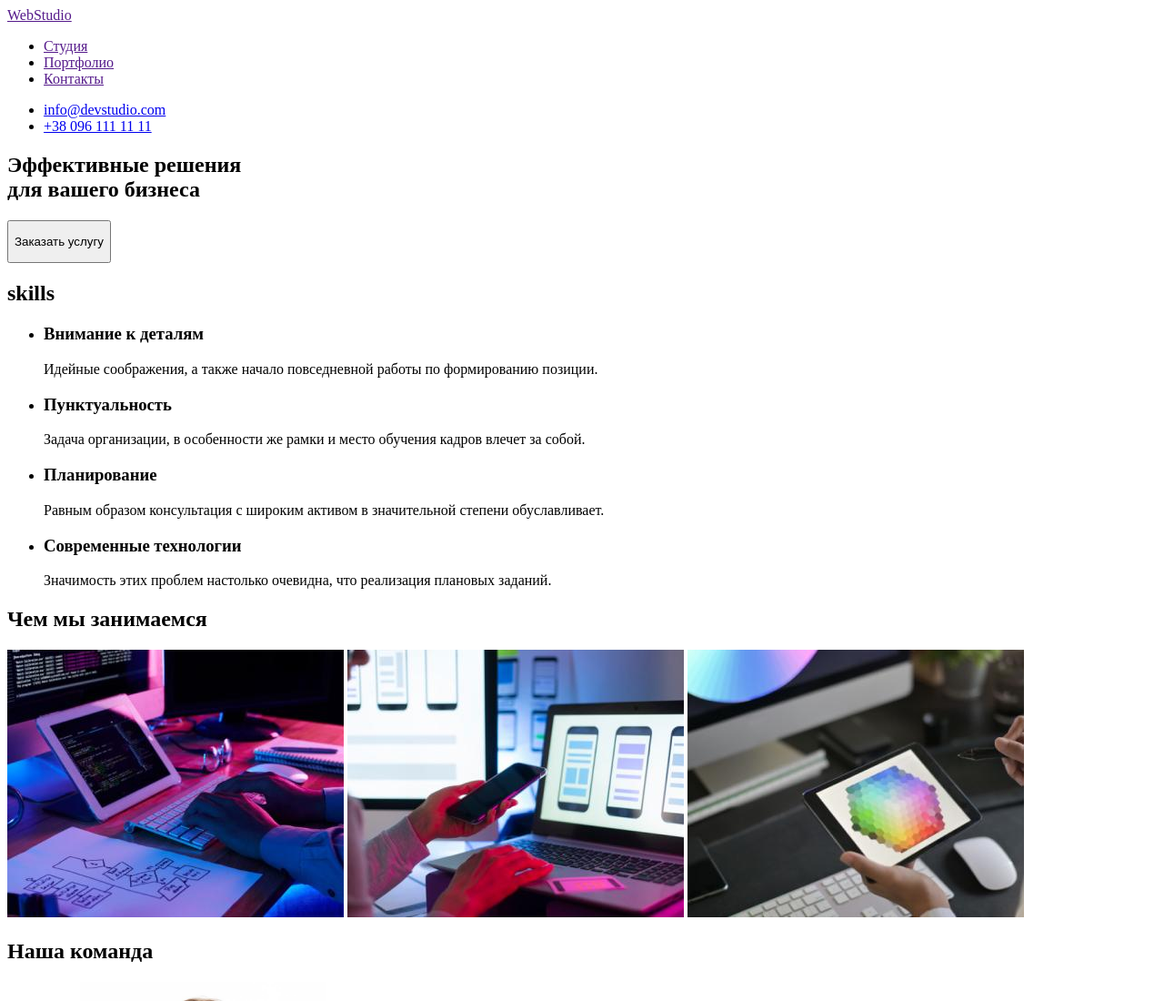
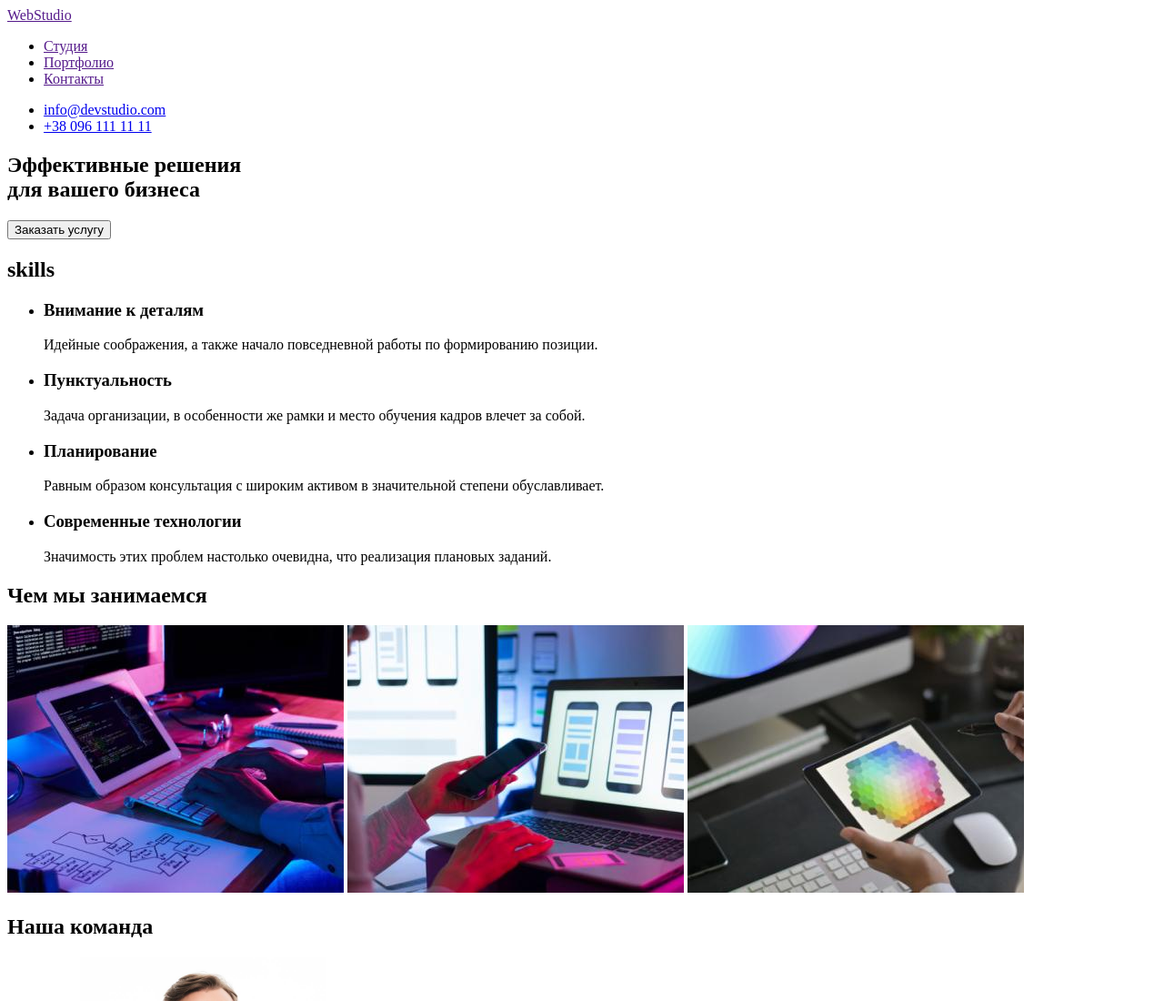
Before and after one commit to ievsepl/goit-markup-hw-01, a plain HTML site: page index.html in a window 1280 px wide. Shown: the top 1100 px of the page at 91% size. Drawn offline with Linux system fonts and the light colour scheme.

Commit message:
button cange

```diff
--- a/index.html
+++ b/index.html
@@ -28,9 +28,7 @@
     <div>
       <section>
         <h1>Эффективные решения <br />для вашего бизнеса</h1>
-        <button class="button">
-          <p>Заказать услугу</p>
-        </button>
+        <button class="button">Заказать услугу</button>
       </section>
     </div>
     <!-- skills -->
```
